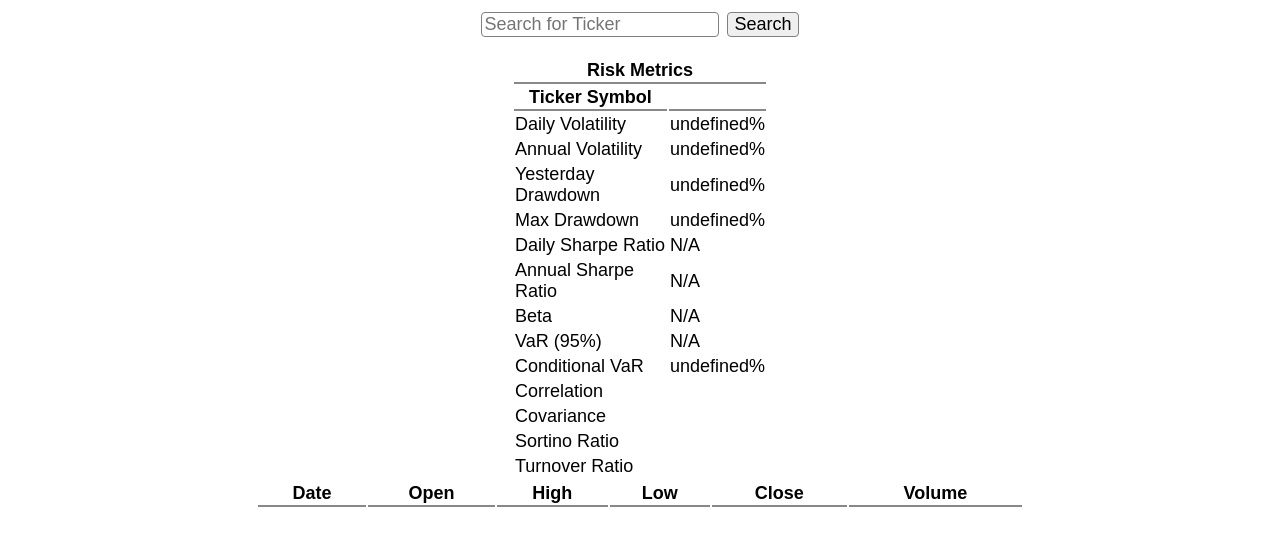
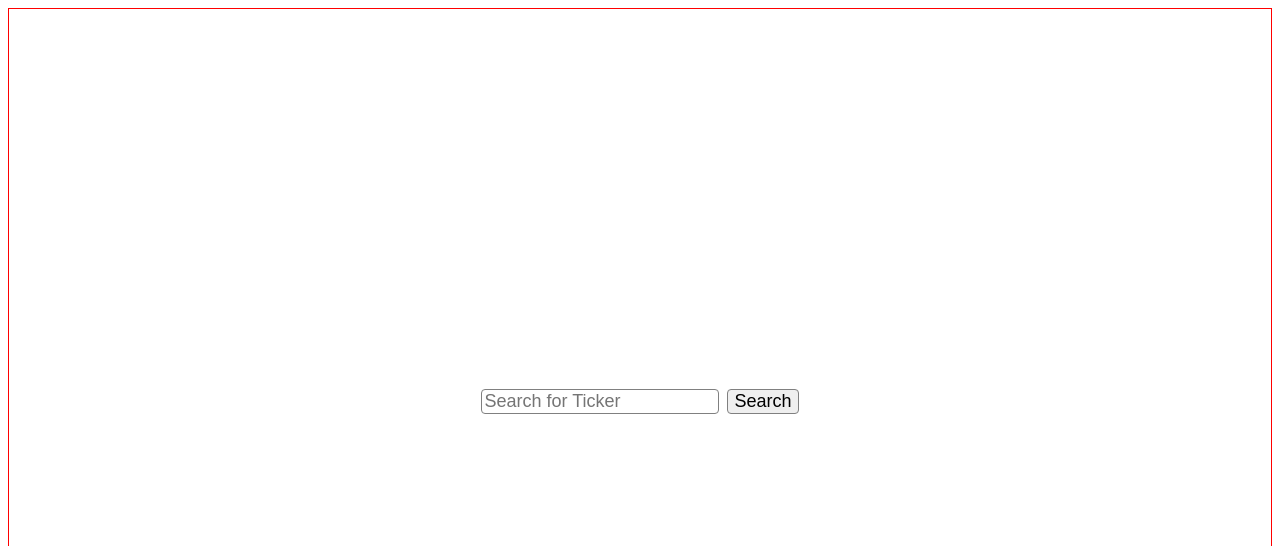
Before and after one commit to barclaydale/financial-ai, a Next.js app: page / in a window 1280 px wide. Shown: the top 546 px of the page. Built offline with nearby package versions, Linux system fonts and the light colour scheme.

Commit message:
Visual and JSX Update

```diff
--- a/src/app/globals.css
+++ b/src/app/globals.css
@@ -37,7 +37,7 @@ button {
 
 .riskTable {
   margin-top: 1rem;
-  width: 20vw;
+  width: 30vw;
 }
 
 .ticker {
@@ -49,9 +49,29 @@ thead tr th {
 }
 
 .historical tr:nth-child(odd) {
-  background-color: #ffffff; /* white */
+  background-color: #ffffff;
 }
 
 .historical tr:nth-child(even) {
-  background-color: #f2f2f2; /* light gray */
+  background-color: #f2f2f2;
 }
+
+td {
+  text-align: center;
+}
+
+.centered {
+  display: flex;
+  justify-content: center;
+  align-items: center;
+  height: 98vh;
+  margin: 0 auto;
+    border: solid red 1px;
+}
+
+.top {
+  display: flex;
+  justify-content: center;
+  align-items: flex-start;
+  height: auto;
+}
--- a/src/app/page.tsx
+++ b/src/app/page.tsx
@@ -88,6 +88,7 @@ export default function Home() {
     tickerData: TickerData[],
     marketData: TickerData[]
   ) => {
+    console.log(tickerData);
     const dailyRiskFreeRate = (1 + riskFreeRate / 100) ** (1 / 252) - 1;
     const returns: number[] = [];
     const marketReturns: number[] = [];
@@ -99,12 +100,12 @@ export default function Home() {
     tickerData.forEach((day, i) => {
       if (i === 0) {
         peak = +day['4. close'];
-      }
+      } else {
         const r =
           (+day['4. close'] - +tickerData[i - 1]['4. close']) /
           +tickerData[i - 1]['4. close'];
         returns.push(r);
-
+      }
       const yesterdayClose = +day['4. close'];
 
       if (yesterdayClose > peak) {
@@ -117,10 +118,14 @@ export default function Home() {
     });
 
     marketData.forEach((day, i) => {
+      if (i === 0) {
+        return;
+      } else {
         const r =
           (+day['4. close'] - +marketData[i - 1]['4. close']) /
           +marketData[i - 1]['4. close'];
         marketReturns.push(r);
+      }
     });
 
     const average = returns.reduce((a, b) => a + b, 0) / returns.length;
@@ -173,7 +178,7 @@ export default function Home() {
 
   return (
     <main>
-      <section>
+      <section className={riskMetrics ? 'top' : 'centered'}>
         <input
           value={ticker}
           onChange={(e) => setTicker(e.target.value)}
@@ -181,7 +186,7 @@ export default function Home() {
         ></input>
         <button onClick={handleTickerSearch}>Search</button>
       </section>
-      {/* {riskMetrics && ( */}
+      {riskMetrics && (
         <div>
           <table className="riskTable">
             <thead>
@@ -249,8 +254,8 @@ export default function Home() {
             </tbody>
           </table>
         </div>
-      {/* )} */}
-      {tickerData && (
+      )}
+      {riskMetrics && (
         <div>
           <table className="ticker">
             <thead>
@@ -264,14 +269,14 @@ export default function Home() {
               </tr>
             </thead>
             <tbody className="historical">
-              {Object.entries(tickerData).map(([date, values], index) => (
+              {tickerData.map((d, index) => (
                 <tr key={index}>
-                  <td>{date}</td>
-                  <td>{(+values['1. open']).toFixed(2)}</td>
-                  <td>{(+values['2. high']).toFixed(2)}</td>
-                  <td>{(+values['3. low']).toFixed(2)}</td>
-                  <td>{(+values['4. close']).toFixed(2)}</td>
-                  <td>{(+values['5. volume']).toFixed(2)}</td>
+                  <td>{d.date}</td>
+                  <td>{(+d['1. open']).toFixed(2)}</td>
+                  <td>{(+d['2. high']).toFixed(2)}</td>
+                  <td>{(+d['3. low']).toFixed(2)}</td>
+                  <td>{(+d['4. close']).toFixed(2)}</td>
+                  <td>{(+d['5. volume']).toFixed(2)}</td>
                 </tr>
               ))}
             </tbody>
```
Lines whose indentation alone changed are shown as unchanged.
